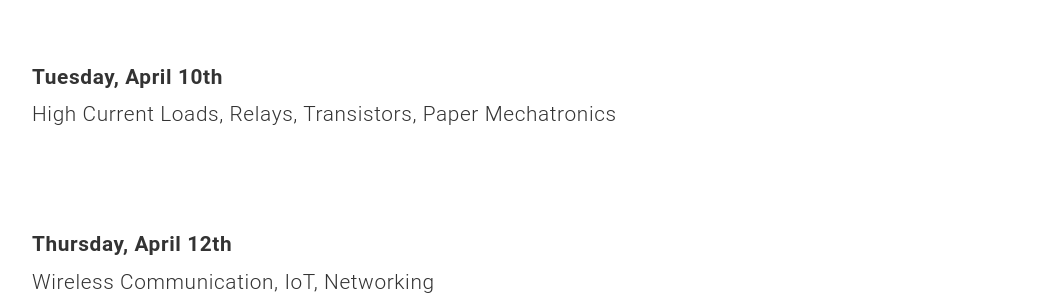
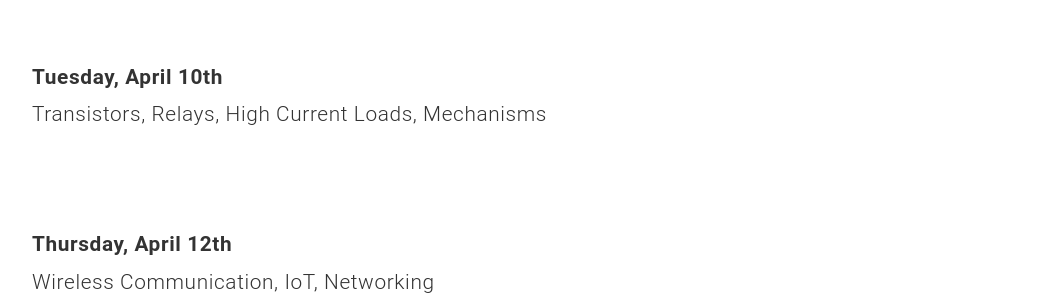
Before and after one commit to coloringchaos/object-s18, a Jekyll site: the page built from schedule.md, in a window 1280 px wide and 900 px high, scrolled down 7875 px. Shown: the part 158-454 px from the top of the window, without its empty margins (118-1161 px from the left). Built offline with Jekyll 4.4.1, drawn with Linux system fonts in a browser that asks for light colours.

Commit message:
schedule

```diff
--- a/schedule.md
+++ b/schedule.md
@@ -210,7 +210,7 @@ Arielle's class @ 1pm, Melissa's class @ 3:45pm
 
 ## Week 13
 <span class="ass">**Tuesday, April 10th**</span> <br>
-High Current Loads, Relays, Transistors, Paper Mechatronics
+Transistors, Relays, High Current Loads, Mechanisms
 
 
 <br>
```
